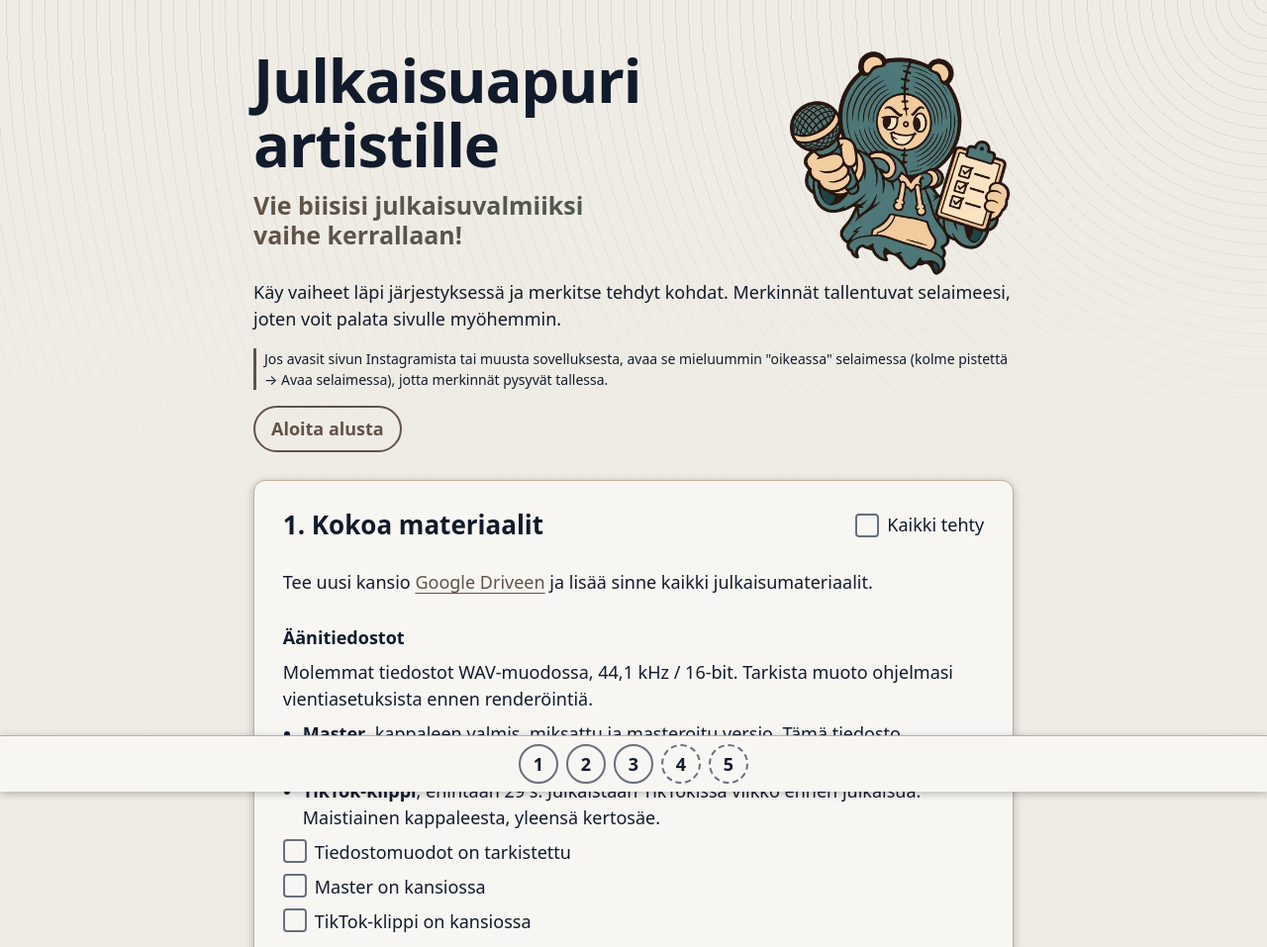
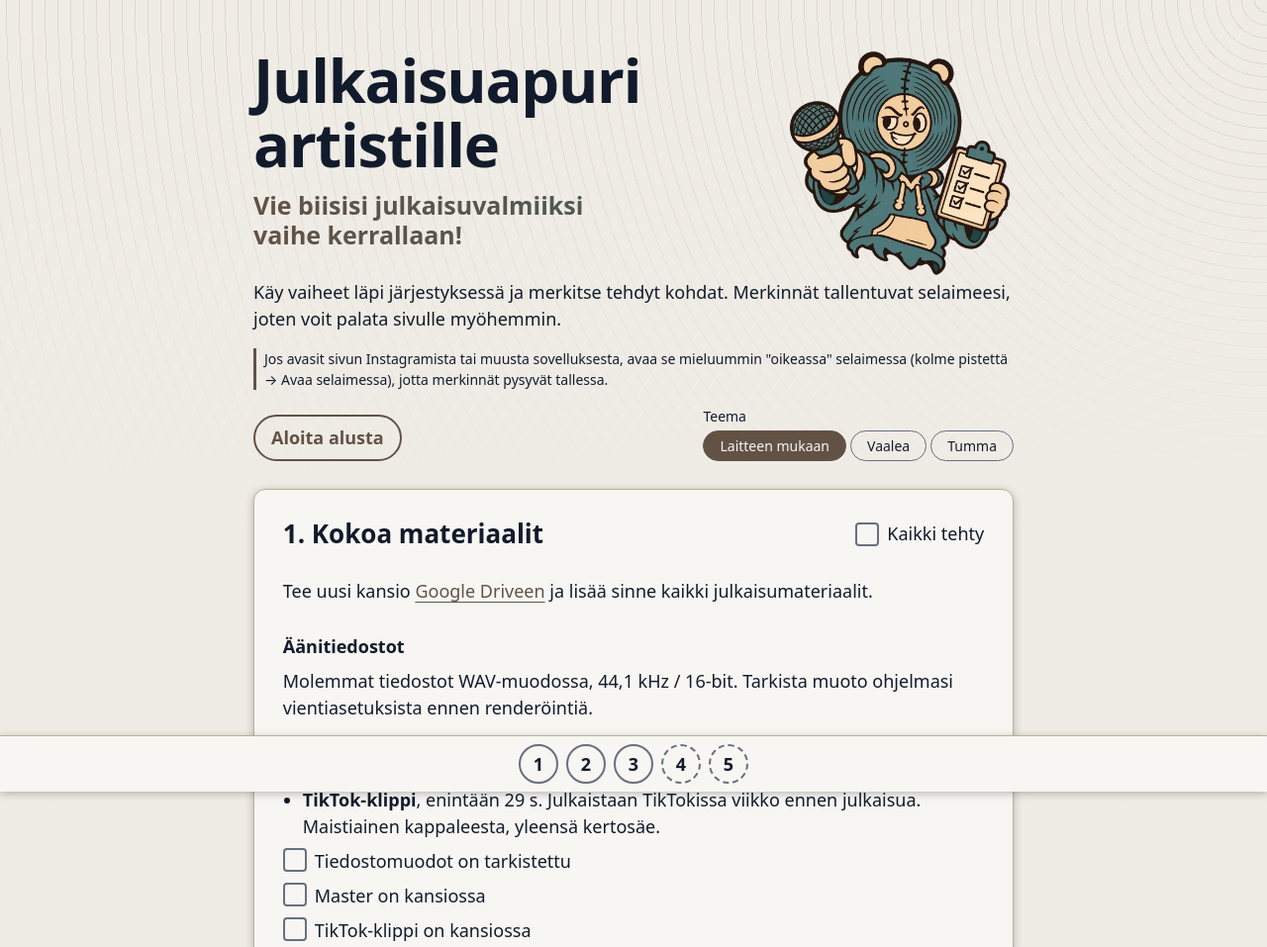
Before and after one commit to robertfarm-hub/release-helper, a plain HTML site: page index.html in a window 1280 px wide. Shown: the top 957 px of the page at 99% size. Drawn offline with Linux system fonts and the light colour scheme.

Commit message:
teemavalikko

```diff
--- a/css/styles.css
+++ b/css/styles.css
@@ -21,9 +21,9 @@
         --vari-kuvio: #303741;
     }
 
-    /* Vaalea teema */
+    /* Vaalea teema järjestelmän mukaan, ellei käyttäjä ole valinnut tummaa */
     @media (prefers-color-scheme: light) {
-        :root {
+        :root:not([data-teema="tumma"]) {
             --vari-tausta: color-mix(in srgb, #BEB199 25%, white);
             --vari-pinta: color-mix(in srgb, #BEB199 12%, white);
             --vari-teksti: #121B2B;
@@ -36,6 +36,28 @@
             --vari-virhe: #9E3B33;
             --vari-kuvio: color-mix(in srgb, #BEB199 50%, white);
         }
+    }
+
+    /* Vaalea teema käyttäjän valinnasta */
+    :root[data-teema="vaalea"] {
+        color-scheme: light;
+
+        --vari-tausta: color-mix(in srgb, #BEB199 25%, white);
+        --vari-pinta: color-mix(in srgb, #BEB199 12%, white);
+        --vari-teksti: #121B2B;
+        --vari-korostus: #625246;
+        --vari-korostus-teksti: color-mix(in srgb, #BEB199 12%, white);
+        --vari-tehty: #455C59;
+        --vari-valinnainen: #493D27;
+        --vari-reuna: #BEB199;
+        --vari-reuna-vahva: #68707E;
+        --vari-virhe: #9E3B33;
+        --vari-kuvio: color-mix(in srgb, #BEB199 50%, white);
+    }
+
+    /* Tumma teema käyttäjän valinnasta: värit tulevat oletuksesta */
+    :root[data-teema="tumma"] {
+        color-scheme: dark;
     }
 
     /* ===== MITAT JA TYPOGRAFIA ===== */
@@ -395,6 +417,60 @@
         display: block;
     }
 
+    /* ===== TOIMINTORIVI JA TEEMAVALINTA ===== */
+
+    /* Aloita alusta ja teemavalinta samalla rivillä, ylä- ja alaosassa */
+    .toiminnot {
+        display: flex;
+        flex-wrap: wrap;
+        align-items: flex-end;
+        justify-content: space-between;
+        gap: var(--vali-m);
+        justify-self: stretch;
+    }
+
+    .teemavalinta {
+        margin: 0;
+        padding: 0;
+        border: 0;
+        font-size: var(--fontti-pieni);
+    }
+
+    .teemavalinta legend {
+        padding: 0;
+        margin-block-end: var(--vali-xs);
+    }
+
+    .teemavalinta-napit {
+        display: flex;
+        flex-wrap: wrap;
+        gap: var(--vali-xs);
+    }
+
+    .teemavalinta label {
+        padding: var(--vali-xs) var(--vali-m);
+        border: 1px solid var(--vari-reuna-vahva);
+        border-radius: var(--pyoristys-pyorea);
+        cursor: pointer;
+    }
+
+    .teemavalinta label:hover {
+        border-color: var(--vari-korostus);
+    }
+
+    /* Valittu: täytetty, kuten päätoimintonappi */
+    .teemavalinta input:checked+label {
+        background-color: var(--vari-korostus);
+        border-color: var(--vari-korostus);
+        color: var(--vari-korostus-teksti);
+    }
+
+    /* Radio on piilotettu, joten fokuskehys näytetään sen labelissa */
+    .teemavalinta input:focus-visible+label {
+        outline: 3px solid var(--vari-korostus);
+        outline-offset: 2px;
+    }
+
     /* ===== VAHVISTUSDIALOGI ===== */
 
     .vahvistus {
--- a/index.html
+++ b/index.html
@@ -27,6 +27,7 @@
     content="Julkaisuapuri artistille – Vie biisisi julkaisuvalmiiksi vaihe kerrallaan! Vinyylipäinen hahmo pitää mikrofonia ja tehtävälistaa.">
   <meta name="twitter:card" content="summary_large_image">
 
+  <script src="js/teema.js"></script>
   <link rel="stylesheet" href="css/styles.css">
   <script src="js/script.js" defer></script>
 </head>
@@ -49,9 +50,25 @@
       palata sivulle myöhemmin.</p>
     <p class="huomio">Jos avasit sivun Instagramista tai muusta sovelluksesta, avaa se mieluummin "oikeassa" selaimessa
       (kolme pistettä → Avaa selaimessa), jotta merkinnät pysyvät tallessa.</p>
+    <div class="toiminnot">
       <div class="aloita-alusta-alue">
         <button type="button" class="nappi aloita-alusta" aria-describedby="vihje-ylaosa">Aloita alusta</button>
         <span class="vihje" id="vihje-ylaosa">Tyhjentää kaikki merkinnät ja lomakkeen tiedot</span>
+      </div>
+
+      <fieldset class="teemavalinta">
+        <legend>Teema</legend>
+        <div class="teemavalinta-napit">
+          <input type="radio" name="teema-ylaosa" id="teema-ylaosa-laite" value="laite" class="piilotettu" checked>
+          <label for="teema-ylaosa-laite">Laitteen mukaan</label>
+
+          <input type="radio" name="teema-ylaosa" id="teema-ylaosa-vaalea" value="vaalea" class="piilotettu">
+          <label for="teema-ylaosa-vaalea">Vaalea</label>
+
+          <input type="radio" name="teema-ylaosa" id="teema-ylaosa-tumma" value="tumma" class="piilotettu">
+          <label for="teema-ylaosa-tumma">Tumma</label>
+        </div>
+      </fieldset>
     </div>
 
   </header>
@@ -474,9 +491,25 @@
   </main>
 
   <footer class="sivun-alaosa">
+    <div class="toiminnot">
       <div class="aloita-alusta-alue">
         <button type="button" class="nappi aloita-alusta" aria-describedby="vihje-alaosa">Aloita alusta</button>
         <span class="vihje" id="vihje-alaosa">Tyhjentää kaikki merkinnät ja lomakkeen tiedot</span>
+      </div>
+
+      <fieldset class="teemavalinta">
+        <legend>Teema</legend>
+        <div class="teemavalinta-napit">
+          <input type="radio" name="teema-alaosa" id="teema-alaosa-laite" value="laite" class="piilotettu" checked>
+          <label for="teema-alaosa-laite">Laitteen mukaan</label>
+
+          <input type="radio" name="teema-alaosa" id="teema-alaosa-vaalea" value="vaalea" class="piilotettu">
+          <label for="teema-alaosa-vaalea">Vaalea</label>
+
+          <input type="radio" name="teema-alaosa" id="teema-alaosa-tumma" value="tumma" class="piilotettu">
+          <label for="teema-alaosa-tumma">Tumma</label>
+        </div>
+      </fieldset>
     </div>
     <p>Tekijä: Robert Färm · Tiedot tarkistettu lokakuussa 2026</p>
   </footer>
--- a/js/script.js
+++ b/js/script.js
@@ -286,3 +286,47 @@ function tyhjennaKaikki() {
   ilmoitus.textContent = 'Kaikki merkinnät tyhjennetty. Voit aloittaa uuden julkaisun.';
   paaotsikko.focus();
 }
+
+
+
+// ===== TEEMAVALINTA =====
+// TEEMAAVAIN ja asetaTeema() tulevat teema.js:stä, joka ladataan ennen tätä tiedostoa.
+
+const teemaNapit = document.querySelectorAll('.teemavalinta input');
+const hahmonLahde = document.querySelector('.hahmo source');
+
+// <picture> valitsee hahmon vaalean version media-ehdon perusteella.
+// Ehto vaihdetaan valinnan mukaan, muuten kuva seuraisi aina laitteen teemaa.
+const hahmonMedia = {
+  laite: '(prefers-color-scheme: light)',
+  vaalea: 'all',
+  tumma: 'not all'
+};
+
+function naytaValittuTeema(teema) {
+  // Molemmat valikot (ylä- ja alaosa) samaan tilaan
+  teemaNapit.forEach(function (nappi) {
+    nappi.checked = nappi.value === teema;
+  });
+
+  hahmonLahde.media = hahmonMedia[teema];
+}
+
+// Palautus: teema.js on jo asettanut attribuutin, jos teema on tallennettu
+naytaValittuTeema(document.documentElement.dataset.teema ?? 'laite');
+
+// Tallennus: kun valinta muuttuu
+teemaNapit.forEach(function (nappi) {
+  nappi.addEventListener('change', function () {
+    const valittu = nappi.value;
+
+    asetaTeema(valittu);
+    naytaValittuTeema(valittu);
+
+    if (valittu === 'laite') {
+      localStorage.removeItem(TEEMAAVAIN);
+    } else {
+      localStorage.setItem(TEEMAAVAIN, valittu);
+    }
+  });
+});
--- /dev/null
+++ b/js/teema.js
@@ -0,0 +1,15 @@
+// ===== TEEMA =====
+// Ladataan headissa ilman deferiä, joten tämä ajetaan heti, ennen kuin sivu piirretään.
+// Näin tallennettu teema on käytössä ensimmäisestä hetkestä asti, eikä väärä teema välähdä.
+
+const TEEMAAVAIN = 'release-helper-teema';
+
+function asetaTeema(teema) {
+  if (teema === 'vaalea' || teema === 'tumma') {
+    document.documentElement.dataset.teema = teema;
+  } else {
+    document.documentElement.removeAttribute('data-teema');
+  }
+}
+
+asetaTeema(localStorage.getItem(TEEMAAVAIN));
```
Lines whose indentation alone changed are shown as unchanged.
